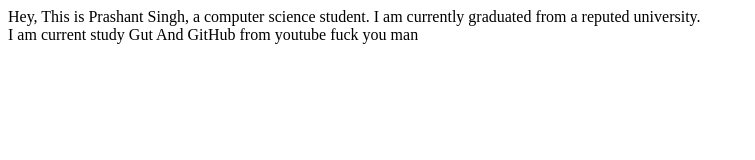
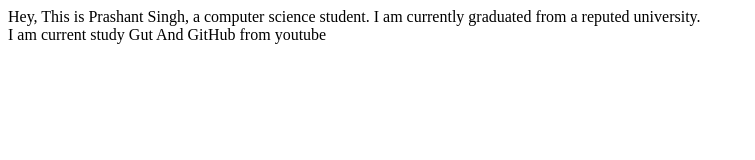
Before and after one commit to Mrfrost022/MyProject, a plain HTML site: page newfil.html in a window 1280 px wide. Shown: the whole page, without its empty margins (0-755 px from the left). Drawn offline with Linux system fonts and the light colour scheme.

```diff
--- a/newfil.html
+++ b/newfil.html
@@ -8,6 +8,5 @@
 <body>
     Hey, This is Prashant Singh, a computer science student. I am currently graduated from a reputed university.<br>
     I am current study Gut And GitHub from youtube
-    fuck you man
 </body>
 </html>
```
